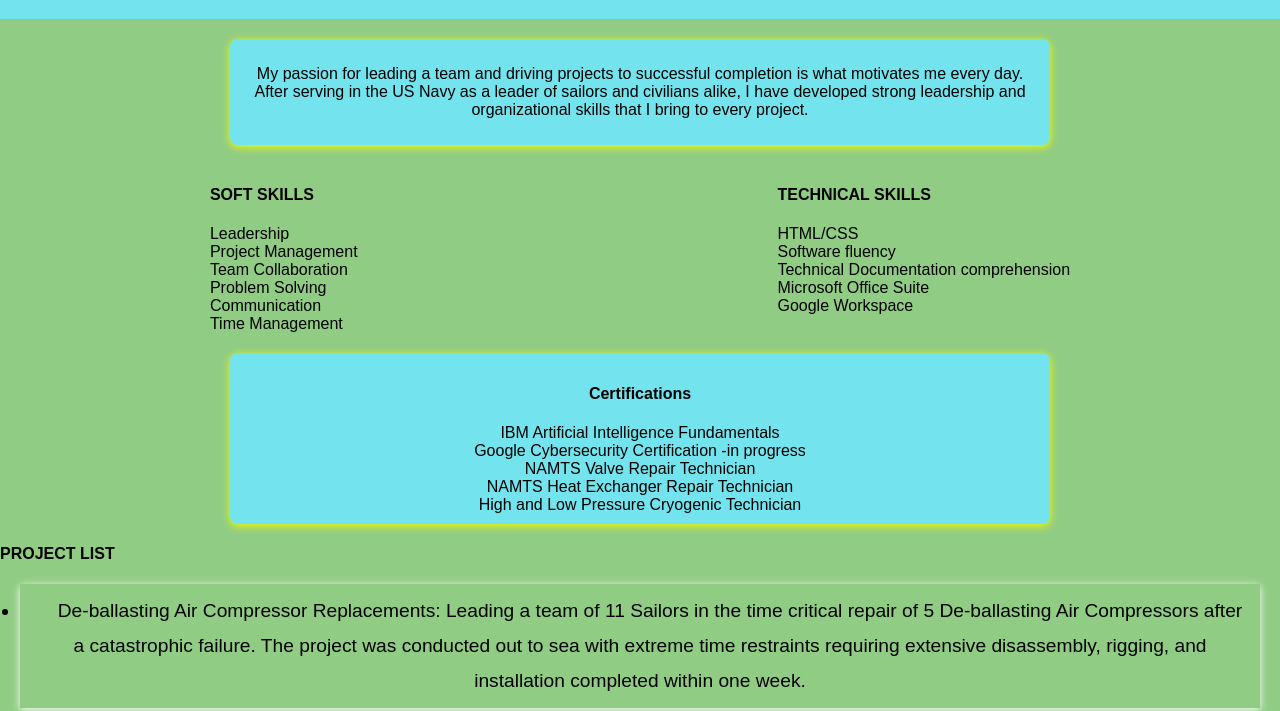
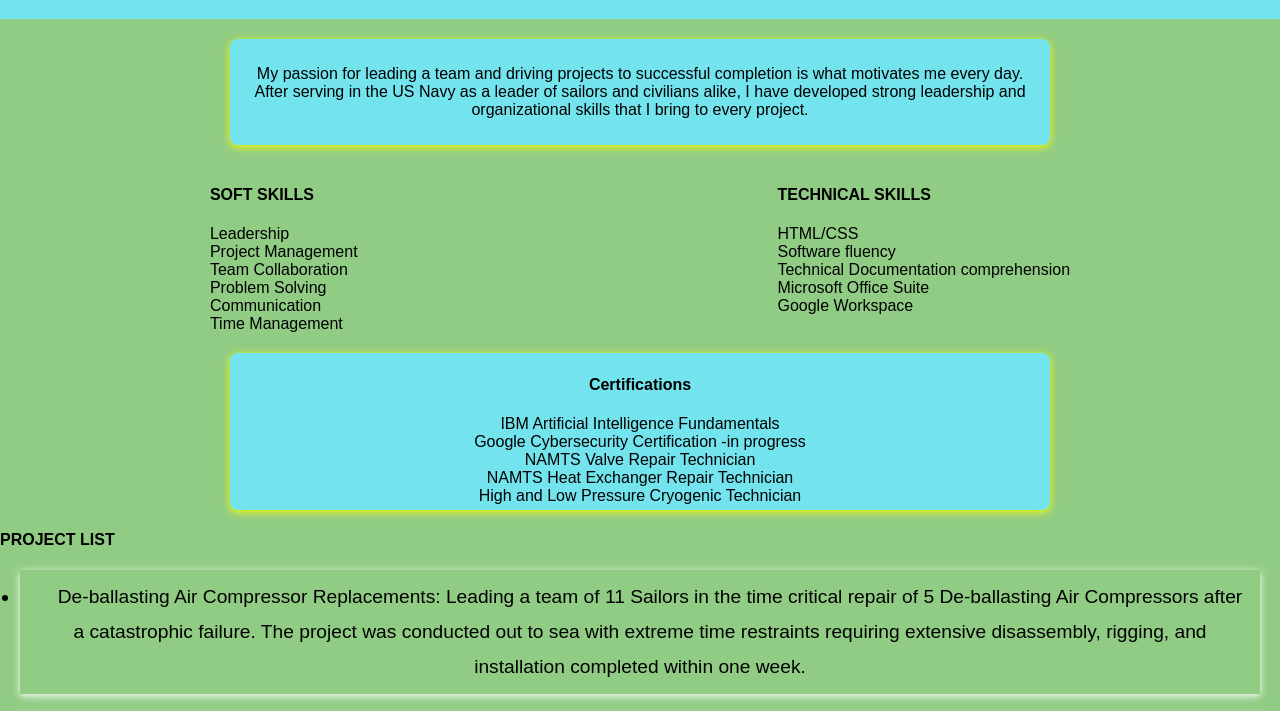
Before and after one commit to brandonsilvi/COMP001A.MOD2.PERSPORTFOLIO, a plain HTML site: page index.html in a window 1280 px wide. Shown: the part 89-800 px from the top of the page. Drawn offline with Linux system fonts and the light colour scheme.

Commit message:
corrected margin around certification text in box

```diff
--- a/main.css
+++ b/main.css
@@ -29,10 +29,12 @@ max-width: 800px;
   text-align: center;
   margin-left: auto;
   margin-right: auto;
-;
   padding: 10px;
   box-shadow: 0 2px 8px rgb(238, 255, 0);
   border-radius: 8px;
+  padding-top: 1px;
+  padding-bottom: 5px;
+
 }
 
 .content {
```
